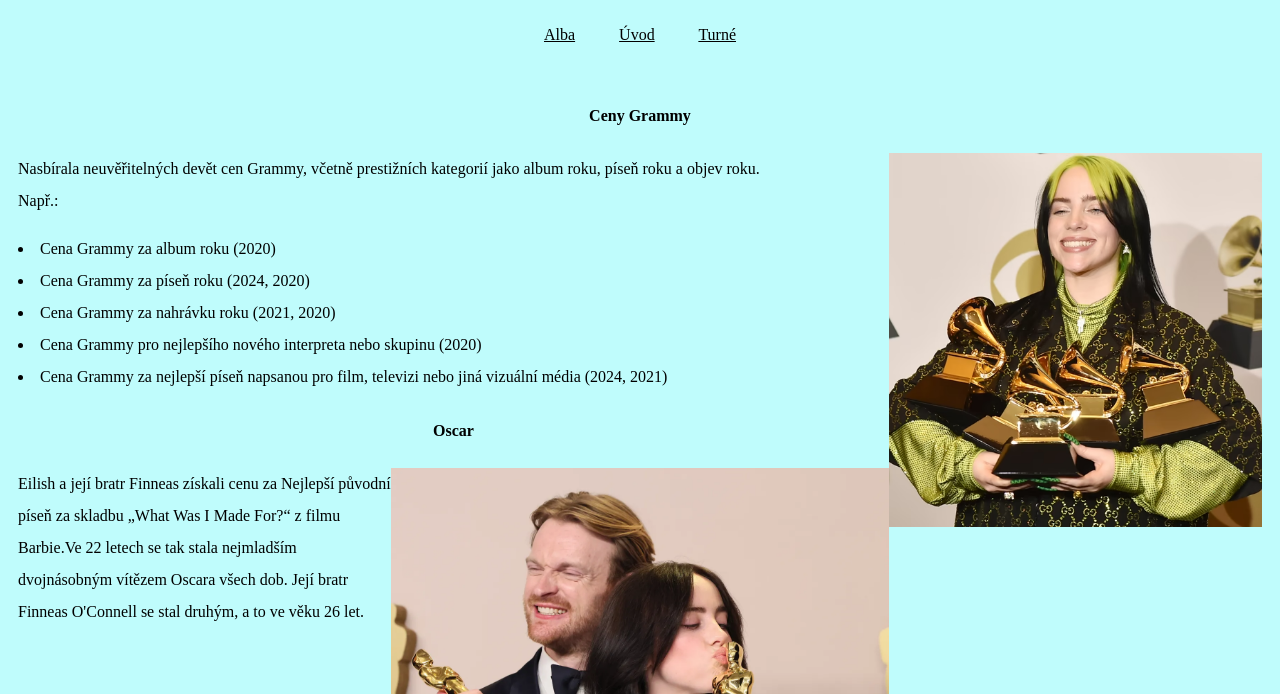
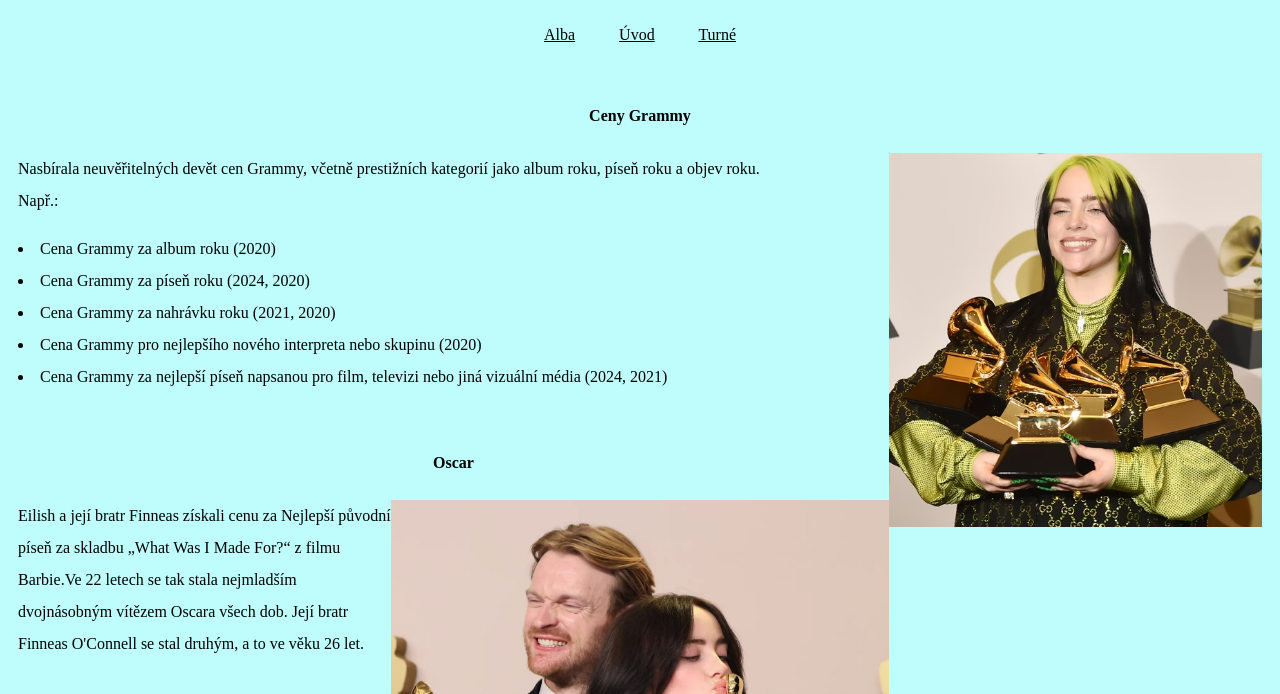
Before and after one commit to naty854/ulo-, a plain HTML site: page oceneni.html in a window 1280 px wide. Shown: the part 106-800 px from the top of the page. Drawn offline with Linux system fonts and the light colour scheme.

Commit message:
Add files via upload

```diff
--- a/oceneni.html
+++ b/oceneni.html
@@ -24,7 +24,7 @@
 <li>Cena Grammy za píseň roku (2024, 2020)</li>
 <li> Cena Grammy za nahrávku roku (2021, 2020)</li>
 <li>Cena Grammy pro nejlepšího nového interpreta nebo skupinu (2020)</li>
-<li>Cena Grammy za nejlepší píseň napsanou pro film, televizi nebo jiná vizuální média (2024, 2021)</li>
+<li>Cena Grammy za nejlepší píseň napsanou pro film, televizi nebo jiná vizuální média (2024, 2021)</li><br>
 </article>
 <h4> Oscar </h4>
 <article><img src="billie2.jpg" alt="oscar" style="width: 40%;float: right;"></article>
```
